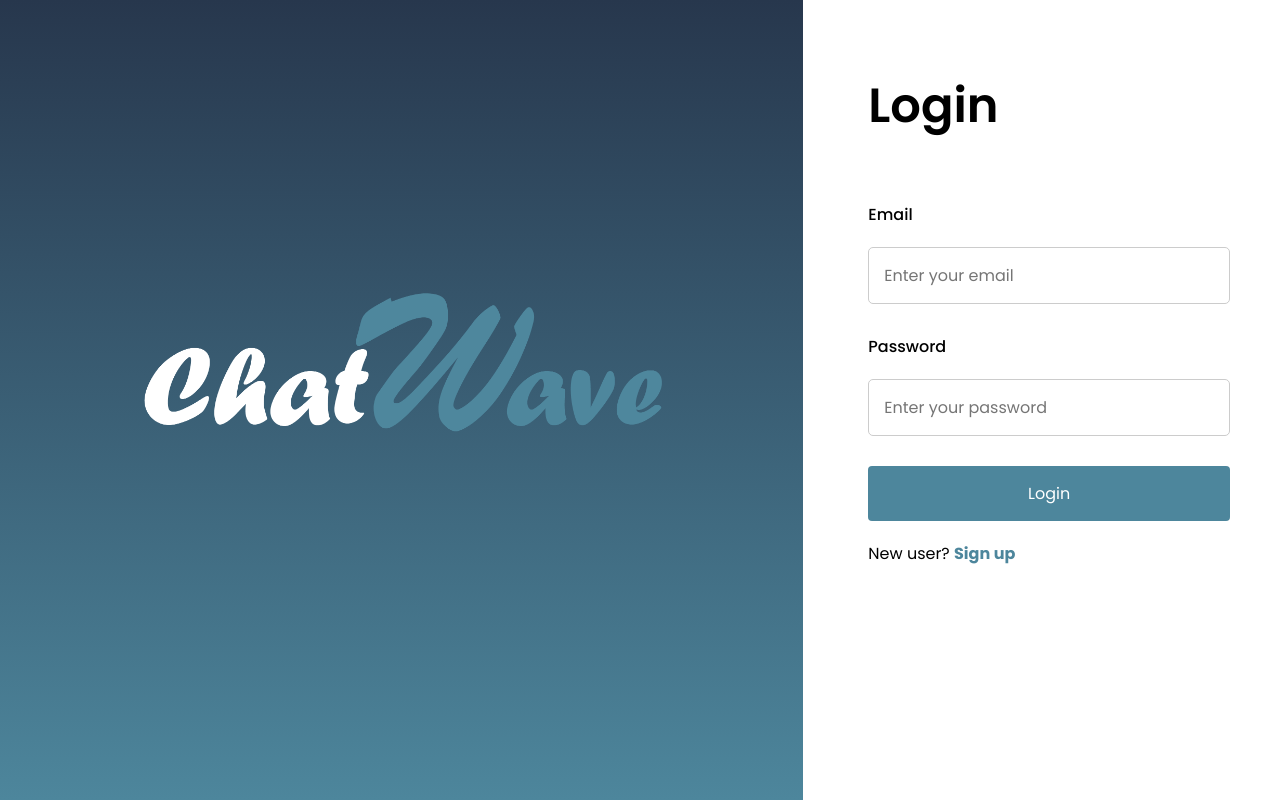
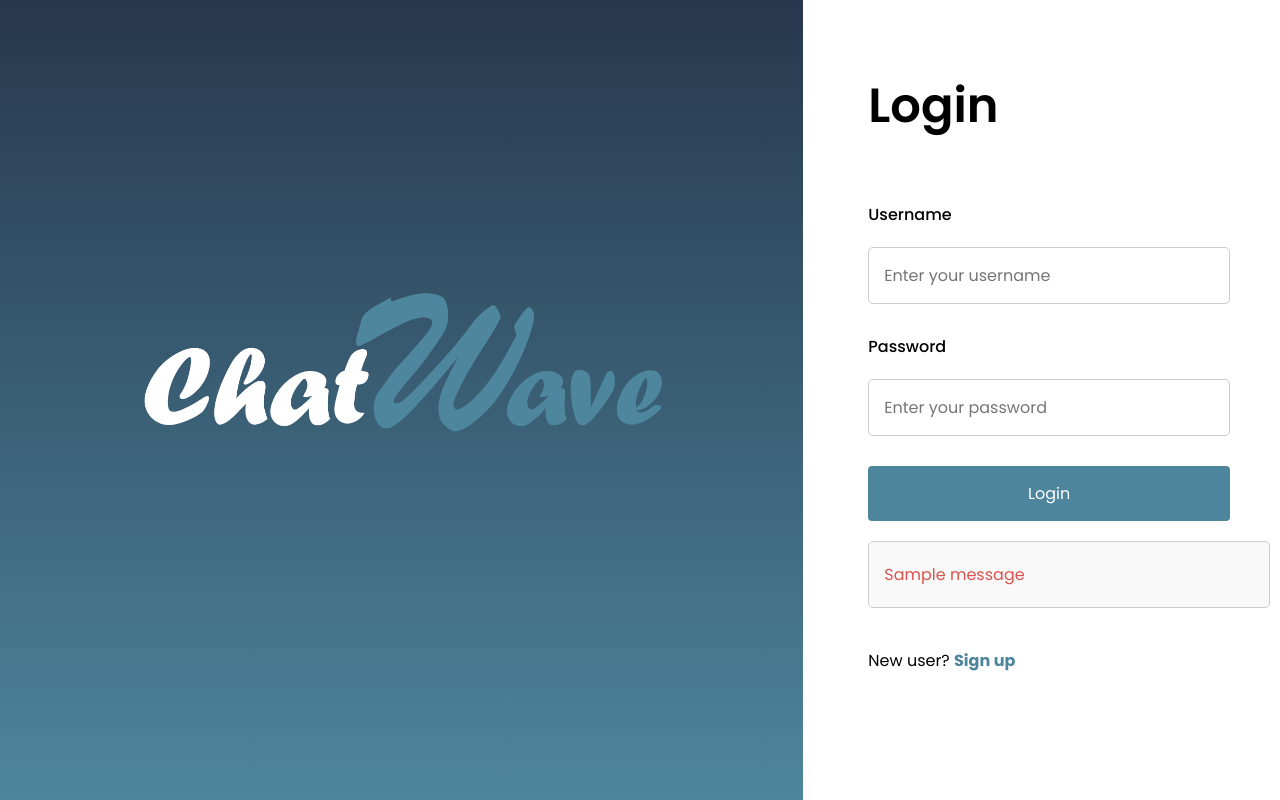
Before and after one commit to Nepal-College-of-Information-Technology/ai-mini-project-envisionx, a Django app: page /account/login in a window 1280 px wide. Run offline with Django 4.2, Linux system fonts and the light colour scheme; tables that the repository leaves empty hold one stand-in row (values such as "Sample post"); one stand-in notice (Sample message) is shown.

Commit message:
fixed templates, register, and login logic

```diff
--- a/backend/ChatWave/Authentication/urls.py
+++ b/backend/ChatWave/Authentication/urls.py
@@ -5,5 +5,5 @@ from .views import *
 urlpatterns = [
     path('register', registerLogic, name = 'register'),
     path('login', loginLogic, name='login'),
-   path('activate/<uidb64>/<token>',activate, name='activate'),
+#    path('activate/<uidb64>/<token>',activate, name='activate'),
 ]
--- a/backend/ChatWave/Authentication/views.py
+++ b/backend/ChatWave/Authentication/views.py
@@ -23,7 +23,8 @@ def registerLogic(request):
             username = request.POST['username']
             email = request.POST['email']
             password = request.POST['password']
-            confirm = request.POST['confirm']
+            confirm = request.POST['cpassword']
+
         except MultiValueDictKeyError as e:
             messages.error(request, f"Missing field: {str(e)}")
             return redirect('register')
@@ -41,36 +42,35 @@ def registerLogic(request):
             return redirect('register')
 
         myUser = User.objects.create_user(username=username, email=email, password=password)
-        myUser.is_active = False
         myUser.save()
 
         # Welcome Email
-        subject = "Welcome to ChatWave!!"
-        message = f"Hello, {myUser.username}!!\nWelcome to ChatWave!!"
-        from_email = settings.EMAIL_HOST_USER
-        to_list = [myUser.email]
-        send_mail(subject, message, from_email, to_list, fail_silently=True)
+        # subject = "Welcome to ChatWave!!"
+        # message = f"Hello, {myUser.username}!!\nWelcome to ChatWave!!"
+        # from_email = settings.EMAIL_HOST_USER
+        # to_list = [myUser.email]
+        # send_mail(subject, message, from_email, to_list, fail_silently=True)
 
-        messages.success(request, "Your account has been successfully created! Please activate your account by clicking the link sent in your email.")
+        # messages.success(request, "Your account has been successfully created! Please activate your account by clicking the link sent in your email.")
 
-        # Account activation email
-        current_site = get_current_site(request)
-        email_subject = "Activate your account for Chatwave"
-        message2 = render_to_string('email_confirmation.html', {
-            'name': myUser.username,
-            'domain': current_site.domain,
-            'uid': urlsafe_base64_encode(force_bytes(myUser.pk)),
-            'token': generate_token.make_token(myUser)
-        })
+        # # Account activation email
+        # current_site = get_current_site(request)
+        # email_subject = "Activate your account for Chatwave"
+        # message2 = render_to_string('email_confirmation.html', {
+        #     'name': myUser.username,
+        #     'domain': current_site.domain,
+        #     'uid': urlsafe_base64_encode(force_bytes(myUser.pk)),
+        #     'token': generate_token.make_token(myUser)
+        # })
 
-        email = EmailMessage(
-            email_subject,
-            message2,
-            settings.EMAIL_HOST_USER,
-            [myUser.email],
-        )
-        email.fail_silently = True
-        email.send()
+        # email = EmailMessage(
+        #     email_subject,
+        #     message2,
+        #     settings.EMAIL_HOST_USER,
+        #     [myUser.email],
+        # )
+        # email.fail_silently = True
+        # email.send()
 
         return redirect('login')  # Redirect to sign_in after signup
 
@@ -80,14 +80,15 @@ def registerLogic(request):
 
 def loginLogic(request):
     if request.method == 'POST':
-        email = request.POST['email']
-        password = request.POST['password']
+        username = request.POST.get('username')
+        password = request.POST.get('password')
+        # print(email,password)
 
-        user = authenticate(email=email, password=password)
+        user = authenticate(username=username, password=password)
 
         if user is not None:
             login(request, user)
-            return redirect('home')  # Redirect to 'blog' after successful login
+            return redirect('home')
 
         else:
             messages.error(request, "Invalid username or password. Please try again.")
@@ -95,19 +96,19 @@ def loginLogic(request):
     return render(request, 'login.html')
 
 
-def activate(request, uidb64, token):
-    try:
-        uid = force_str(urlsafe_base64_decode(uidb64))
-        myUser = User.objects.get(pk=uid)  # Corrected from User.object to User.objects
+# def activate(request, uidb64, token):
+#     try:
+#         uid = force_str(urlsafe_base64_decode(uidb64))
+#         myUser = User.objects.get(pk=uid)  # Corrected from User.object to User.objects
 
-    except (ValueError, TypeError, OverflowError, User.DoesNotExist):
-        myUser = None
+#     except (ValueError, TypeError, OverflowError, User.DoesNotExist):
+#         myUser = None
 
-    if myUser is not None and generate_token.check_token(myUser, token):
-        myUser.is_active = True
-        myUser.save()
-        login(request, myUser)
-        return redirect('home')  # Redirect to 'home' after successful activation
+#     if myUser is not None and generate_token.check_token(myUser, token):
+#         myUser.is_active = True
+#         myUser.save()
+#         login(request, myUser)
+#         return redirect('home')  # Redirect to 'home' after successful activation
 
-    else:
-        return render(request, 'activation_failed.html')
+#     else:
+#         return render(request, 'activation_failed.html')
--- a/backend/ChatWave/ChatWave/settings.py
+++ b/backend/ChatWave/ChatWave/settings.py
@@ -36,6 +36,9 @@ DEBUG = True
 
 ALLOWED_HOSTS = []
 
+
+LOGIN_URL = '/account/login'
+LOGIN_REDIRECT_URL = '/home/'
 
 # Application definition
 
--- a/backend/ChatWave/Home/views.py
+++ b/backend/ChatWave/Home/views.py
@@ -4,7 +4,7 @@ from django.contrib.auth.decorators import login_required
 from .forms import *
 
 
-# @login_required
+@login_required()
 def homePageLogic(request):
     chat_room = get_object_or_404(ChatRoom, room_name='Room 1')
     chat_messages = chat_room.messages.all()
--- a/backend/ChatWave/static/home/styles1.css
+++ b/backend/ChatWave/static/home/styles1.css
@@ -106,3 +106,20 @@ button:hover {
 .sign-text a:hover {
     color: #3E6C7E;
 }
+
+.messages {
+    margin: 20px 0;
+    padding: 10px;
+    border: 1px solid #ccc;
+    border-radius: 5px;
+    background-color: #f9f9f9;
+}
+.messages ul {
+    list-style-type: none;
+    padding: 0;
+}
+.messages li {
+    margin: 5px 0;
+    padding: 5px;
+    color: #d9534f;
+}
--- a/backend/ChatWave/templates/login.html
+++ b/backend/ChatWave/templates/login.html
@@ -14,17 +14,27 @@
         </div>
         <div class="login-section">
             <h2>Login</h2>
-            <form id="loginForm">
+            <form id="loginForm" method="POST">
+                {% csrf_token %}
                 <div class="input-group">
-                    <label for="email">Email</label>
-                    <input type="email" id="email" placeholder="Enter your email" required>
+                    <label for="username">Username</label>
+                    <input type="username" id="username" name="username" placeholder="Enter your username" required>
                 </div>
                 <div class="input-group">
                     <label for="password">Password</label>
-                    <input type="password" id="password" placeholder="Enter your password" required>
+                    <input type="password" id="password" name = "password" placeholder="Enter your password" required>
                 </div>
                 <button type="submit">Login</button>
             </form>
+            {% if messages %}
+            <div class="messages">
+            <ul>
+                {% for message in messages %}
+                    <li>{{ message }}</li>
+                {% endfor %}
+            </ul>
+        </div>
+        {% endif %}
             <p class="sign-text">New user? <a href="register">Sign up</a></p>
         </div>
     </div>
```
Also changed, not shown: backend/ChatWave/templates/register.html (+15 -5 lines).
